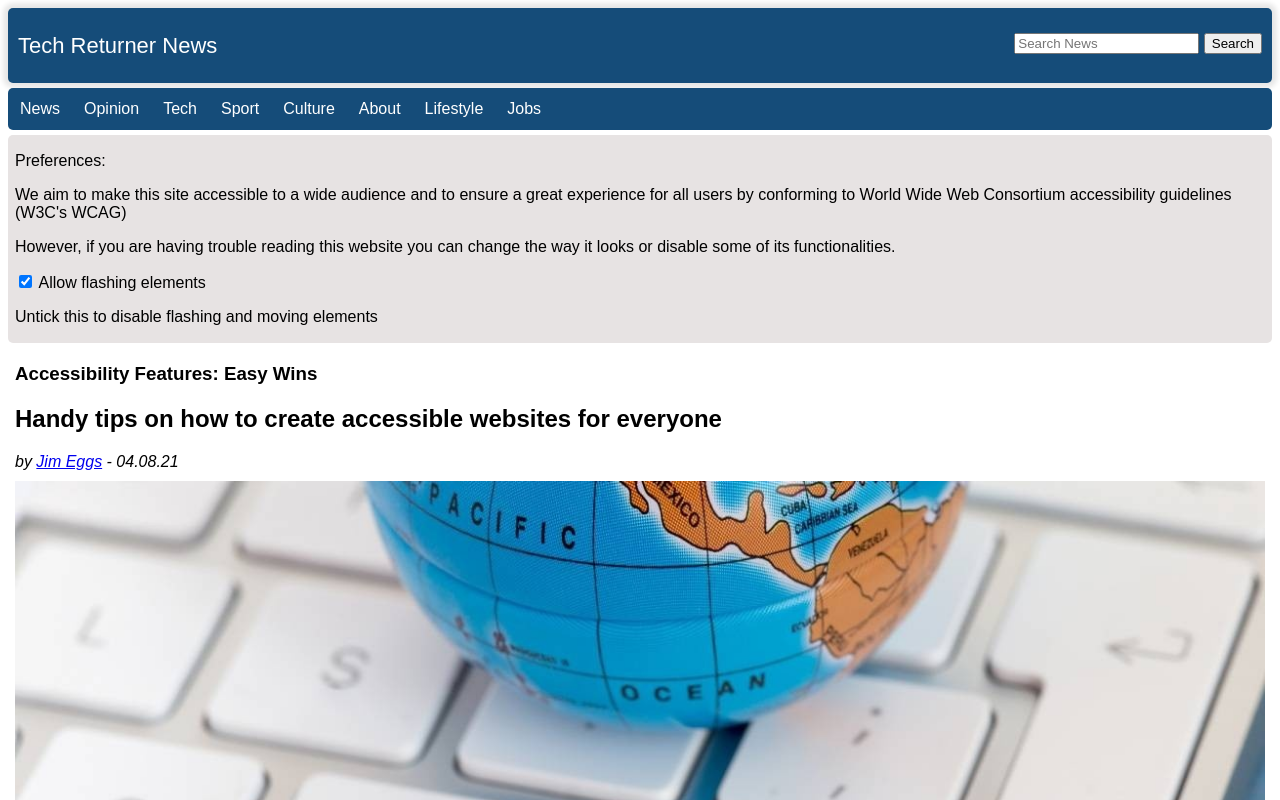
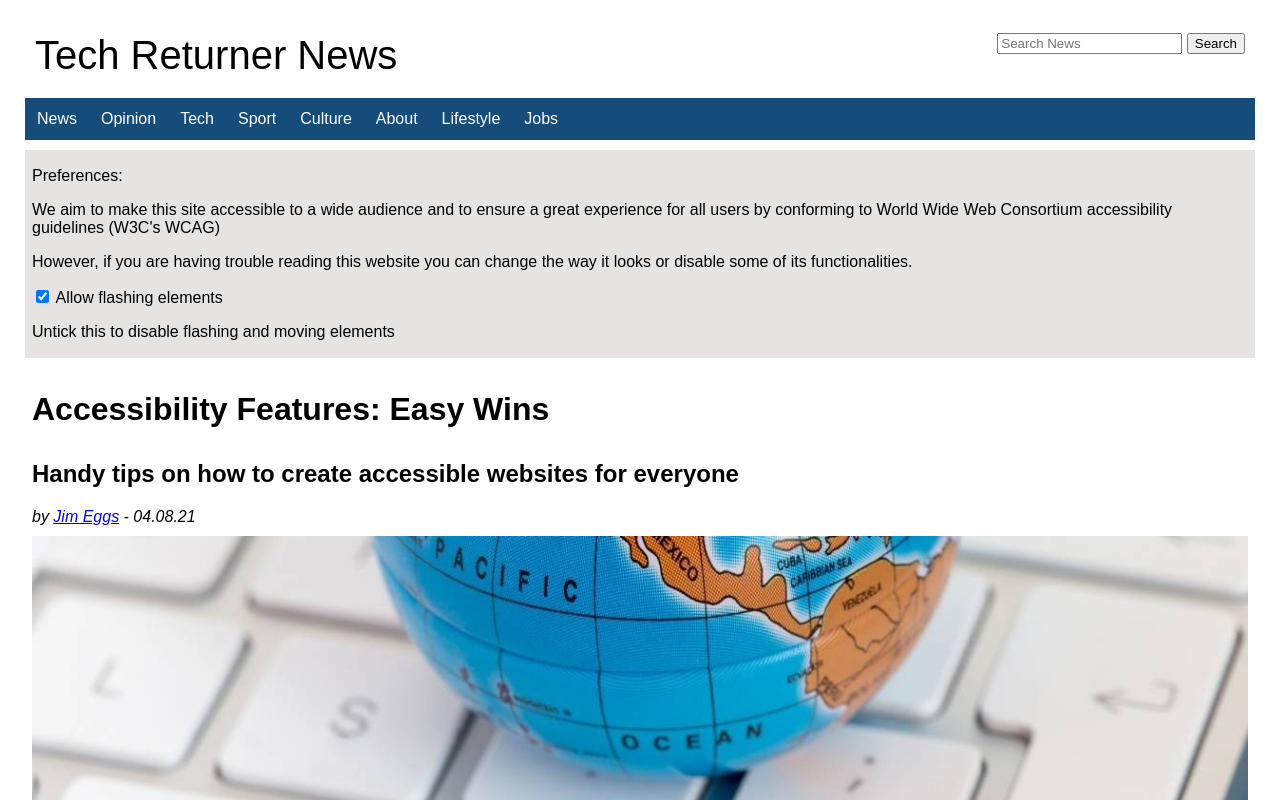
Before and after one commit to mrunalshri/html-semantic-accessibility, a plain HTML site: page index.html in a window 1280 px wide. Shown: the top 800 px of the page. Drawn offline with Linux system fonts and the light colour scheme.

Commit message:
removed header color and added margin to links

```diff
--- a/index.css
+++ b/index.css
@@ -1,28 +1,23 @@
 body {
   font-family: Arial, Helvetica, sans-serif;
   min-width: fit-content;
+  margin: 8px 25px 8px 25px;
 }
 
 .headerbox {
   height: 50px;
-  background-color: #154c79;
-  padding: 25px 10px 0px 10px;
-  border: 1px;
-  border-radius: 5px;
-  box-shadow: 0 0 5px 5px #e7e7e7;
+  padding: 25px 10px 15px 10px;
 }
 
 .logo {
   text-decoration: none;
-  color: white;
-  font-size: 22px;
+  color: black;
+  font-size: 40px;
 }
 
 .navigation {
-  margin-top: 5px;
   background-color: #154c79;
   border: 1px;
-  border-radius: 5px;
   display: flex;
   justify-content: flex-start;
   flex-wrap: wrap;
@@ -39,11 +34,13 @@ body {
   background-color: #0b2b45;
 }
 
+.heading {
+  font-size: 32px;
+}
 .container {
-  margin-top: 5px;
+  margin-top: 10px;
   border: 1px;
   padding: 1px 7px 1px 7px;
-  border-radius: 5px;
   background-color: #e7e3e3;
 }
 
@@ -85,7 +82,10 @@ p {
   display: block;
   margin-top: 10px;
   width: 100%;
-  height: 100%;
+}
+
+.links li {
+  margin-bottom: 10px;
 }
 
 .footer {
@@ -96,4 +96,5 @@ p {
 
 .footerlink {
   display: inline;
+  margin-right: 15px;
 }
--- a/index.html
+++ b/index.html
@@ -52,7 +52,7 @@
   </section>
   <section class="main_news">
       <article>
-      <h1>Accessibility Features: Easy Wins</h1>
+      <h1 class="heading">Accessibility Features: Easy Wins</h1>
       <h2>Handy tips on how to create accessible websites for everyone</h2>
       <address>
         <span>by </span><a href="jimmy.eggs@hotmail.com">Jim Eggs</a><span> - 04.08.21</span>
@@ -132,7 +132,7 @@
     </article>
     <article>
       <h4>More stories</h4>
-      <ul>
+      <ul class="links">
         <li><a href="#">Tokyo Olympics: gold for Great Britain!</a></li>
         <li><a href="#">A day in the life of</a></li>
         <li>
```
